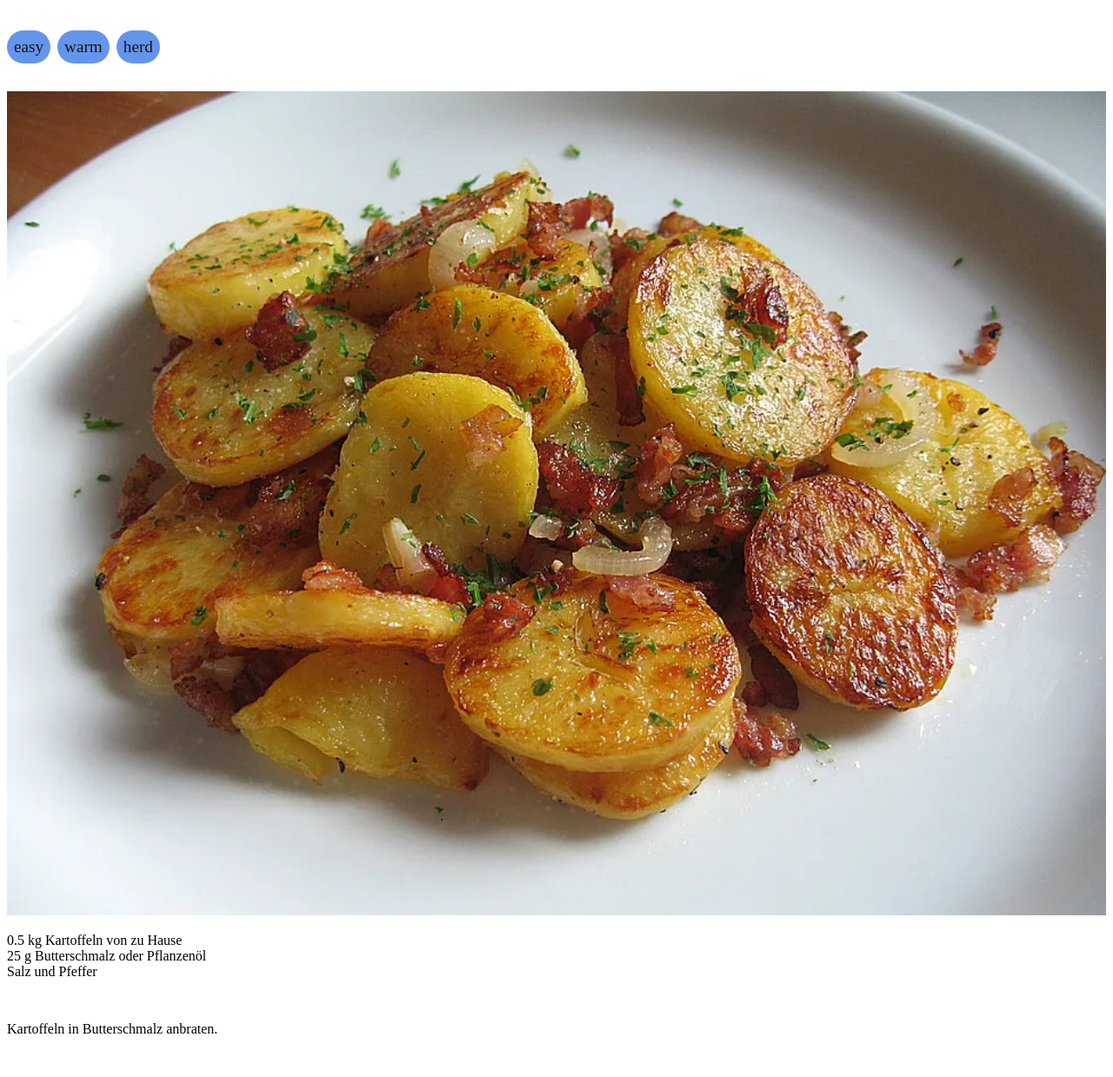
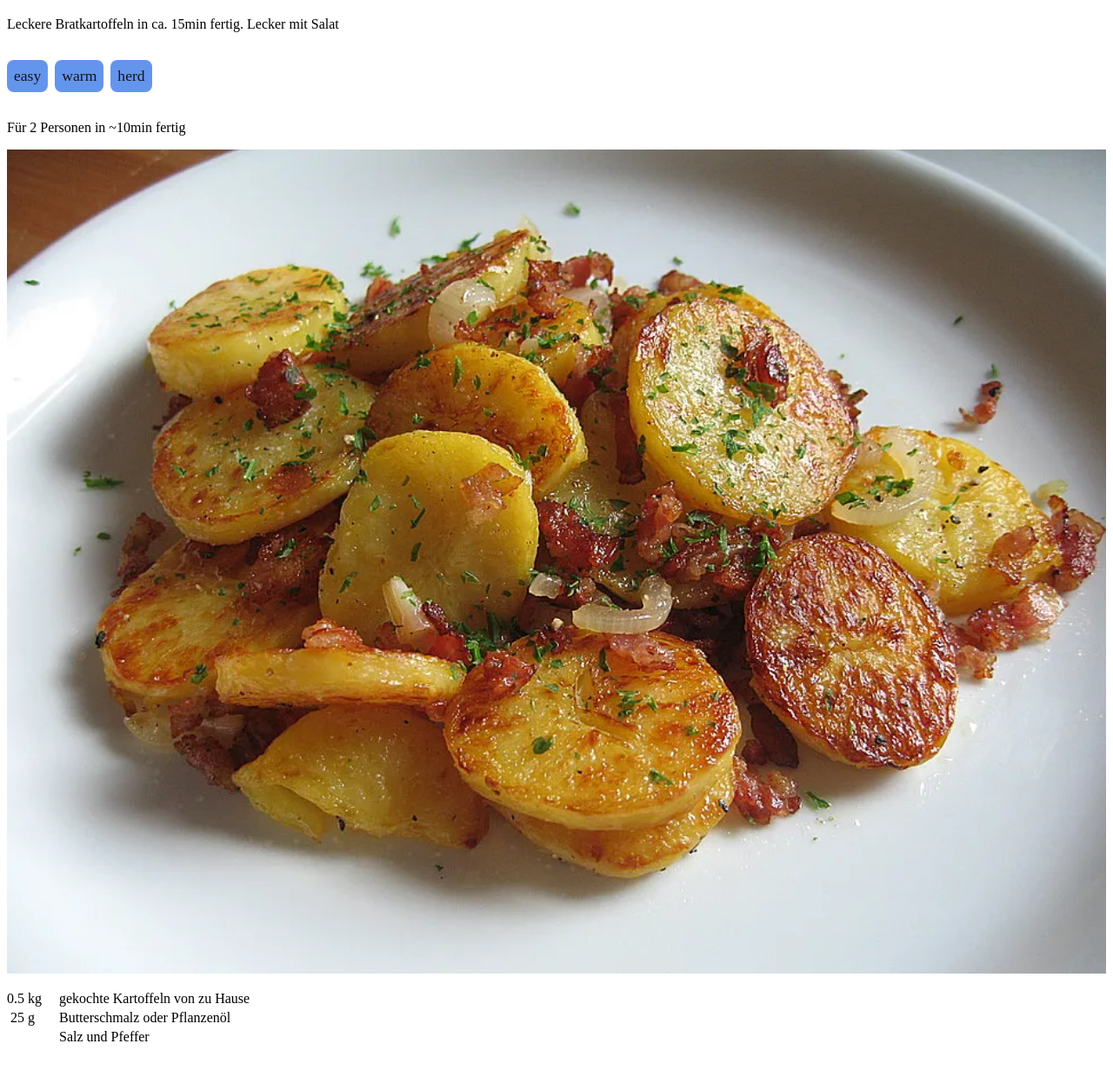
Before and after one commit to paesku/mangiare, an Eleventy site: page src/recipe.njk in a window 1280 px wide. Shown: the part 61-1300 px from the top of the page at 87% size. Before the commit the page ends 1278 px from the top, so only its background shows below. Built offline with nearby package versions, Linux system fonts and the light colour scheme; Eleventy itself is replaced by a stand-in of ours; files that its build step writes are made by us from their sources; what @grimlink/eleventy-plugin-sass would draw is missing.

Commit message:
lecker kartoffelbrei

```diff
--- a/src/_data/recipes.json
+++ b/src/_data/recipes.json
@@ -1,7 +1,7 @@
 [
   {
     "title": "Bratkartoffeln",
-    "summary": "",
+    "summary": "Leckere Bratkartoffeln in ca. 15min fertig. Lecker mit Salat",
     "duration": "~10min",
     "tags": [
       "easy",
@@ -18,7 +18,7 @@
     "url": "https://www.gaumenfreundin.de/bratkartoffeln-einfach-und-knusprig",
     "ingredients": [
       {
-        "title": "Kartoffeln von zu Hause",
+        "title": "gekochte Kartoffeln von zu Hause",
         "unit": "kg",
         "amount": "0.5"
       },
@@ -109,5 +109,57 @@
         "summary": "Butter und Käse unterrühren"
       }
     ]
+  },
+  {
+    "title": "Fischstäbchen mit Kartoffeln",
+    "summary": "Super einfacher 'Kartoffelbrei mit Fischstäbchen",
+    "tags": [
+      "easy",
+      "herd"
+    ],
+    "personCount": 3,
+    "images": [
+      {
+        "path": "kartoffelbrei-mit-fischstaebchen.jpeg",
+        "isTeaser": true
+      }
+    ],
+    "duration": "30min",
+    "ingredients": [
+      {
+        "title": "Kartoffeln",
+        "amount": "6-7",
+        "unit": "Stück"
+      },
+      {
+        "title": "Fischstäbchen (1 Packung)",
+        "amount": "15",
+        "unit": "Stück"
+      },
+      {
+        "title": "Butter",
+        "amount": "2-3",
+        "unit": "Esslöffel"
+      }
+    ],
+    "instructions": [
+      {
+        "summary": "Kartoffeln schälen"
+      },
+      {
+        "summary": "Wasser mit Kartoffeln zum Kochen bringen, leicht köcheln",
+        "duration": "~30min"
+      },
+      {
+        "summary": "Ofen Vorheizen und Fischstäbchen reinschieben",
+        "duration": "~30min"
+      },
+      {
+        "summary": "Kartoffeln abgiessen"
+      },
+      {
+        "summary": "Kartoffeln auf Teller mit Butter zerdrücken und mit den Fischstäbchen servieren"
+      }
+    ]
   }
 ]
--- a/src/_data/schema.json
+++ b/src/_data/schema.json
@@ -27,7 +27,8 @@
             "medium",
             "hard",
             "warm",
-            "herd"
+            "herd",
+            "ofen"
           ]
         },
         "minItems": 1,
@@ -70,7 +71,8 @@
                 "kg",
                 "g",
                 "ml",
-                "Esslöffel"
+                "Esslöffel",
+                "Stück"
               ]
             },
             "amount": {
--- a/src/_includes/layouts/ingredients.njk
+++ b/src/_includes/layouts/ingredients.njk
@@ -1,7 +1,5 @@
 {% for ingredient in recipe.ingredients -%}
-    <div>
         <span>{{ ingredient.amount }}</span>
         <span>{{ ingredient.unit }}</span>
         <span>{{ ingredient.title }}</span>
-    </div>
 {% endfor -%}
--- a/src/_includes/layouts/recipe.njk
+++ b/src/_includes/layouts/recipe.njk
@@ -4,6 +4,8 @@
 <div class="mb-2">
     {% include "layouts/tags.njk" %}
 </div>
+
+<div class="mb-1">Für {{recipe.personCount}} Personen in {{recipe.duration}} fertig</div>
 
 <div class="grid">
     {% if recipe.images %}
@@ -13,11 +15,11 @@
             {% endfor -%}
         </div>
     {% endif %}
-    <div class="mb-2">
+    <div class="mb-2 ingredients">
         {% include "layouts/ingredients.njk" %}
     </div>
 
-    <div>
+    <div class="instructions">
         {% include "layouts/instructions.njk" %}
     </div>
 </div>
--- a/src/styles/_ingredients.scss
+++ b/src/styles/_ingredients.scss
@@ -0,0 +1,17 @@
+.ingredients {
+  display: grid;
+  grid-template-columns: min-content min-content auto;
+  grid-gap: 0.25rem;
+
+  > * {
+    word-wrap: unset;
+
+    &:nth-child(3n + 2) {
+      margin-right: 1rem;
+    }
+
+    &:nth-child(3n + 1) {
+      text-align: right;
+    }
+  }
+}
--- a/src/styles/_tags.scss
+++ b/src/styles/_tags.scss
@@ -3,8 +3,8 @@
   color: rgb(20, 20, 20);
   padding: 0.5rem .5rem;
   margin-right: .5rem ;
-  border-radius: 20px;
-  font-size: 1.2rem;
+  border-radius: 8px;
+  font-size: 1.1rem;
   white-space: nowrap;
 }
 
--- a/src/styles/main.scss
+++ b/src/styles/main.scss
@@ -3,7 +3,8 @@
 @import url(http://fonts.googleapis.com/css?family=Roboto:100,300,400);
 
 @import
-'tags',
 'grid',
-'spaces'
+'ingredients',
+'spaces',
+'tags'
 ;
```
Also changed, not shown: .eleventy.js, src/assets/images/kartoffelbrei-mit-fischstaebchen.jpeg (added).
